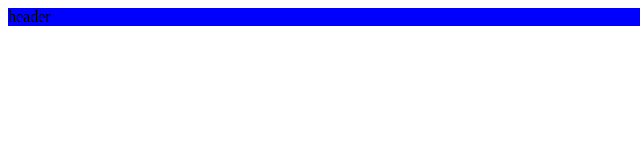
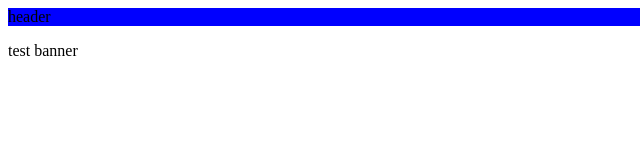
Before and after one commit to drshafiei5/git4, a plain HTML site: page index.html in a window 1280 px wide. Shown: the full height of the page, 0-640 px from the left. Drawn offline with Linux system fonts and the light colour scheme.

Commit message:
add banner

```diff
--- a/index.html
+++ b/index.html
@@ -13,6 +13,9 @@
     <header>
         header
     </header>
+    <div class="banner">
+        <p>test banner</p>
+    </div>
 </body>
 
 </html>
```
